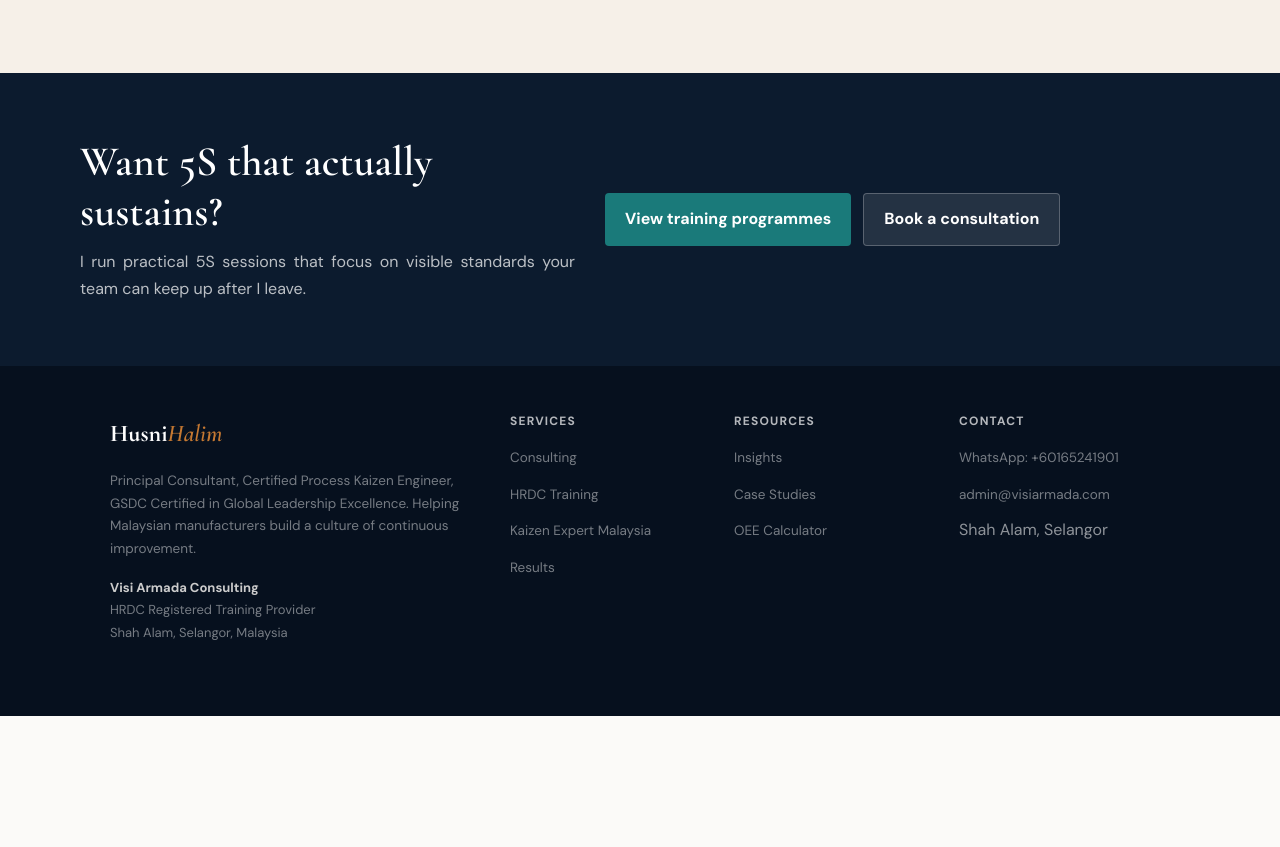
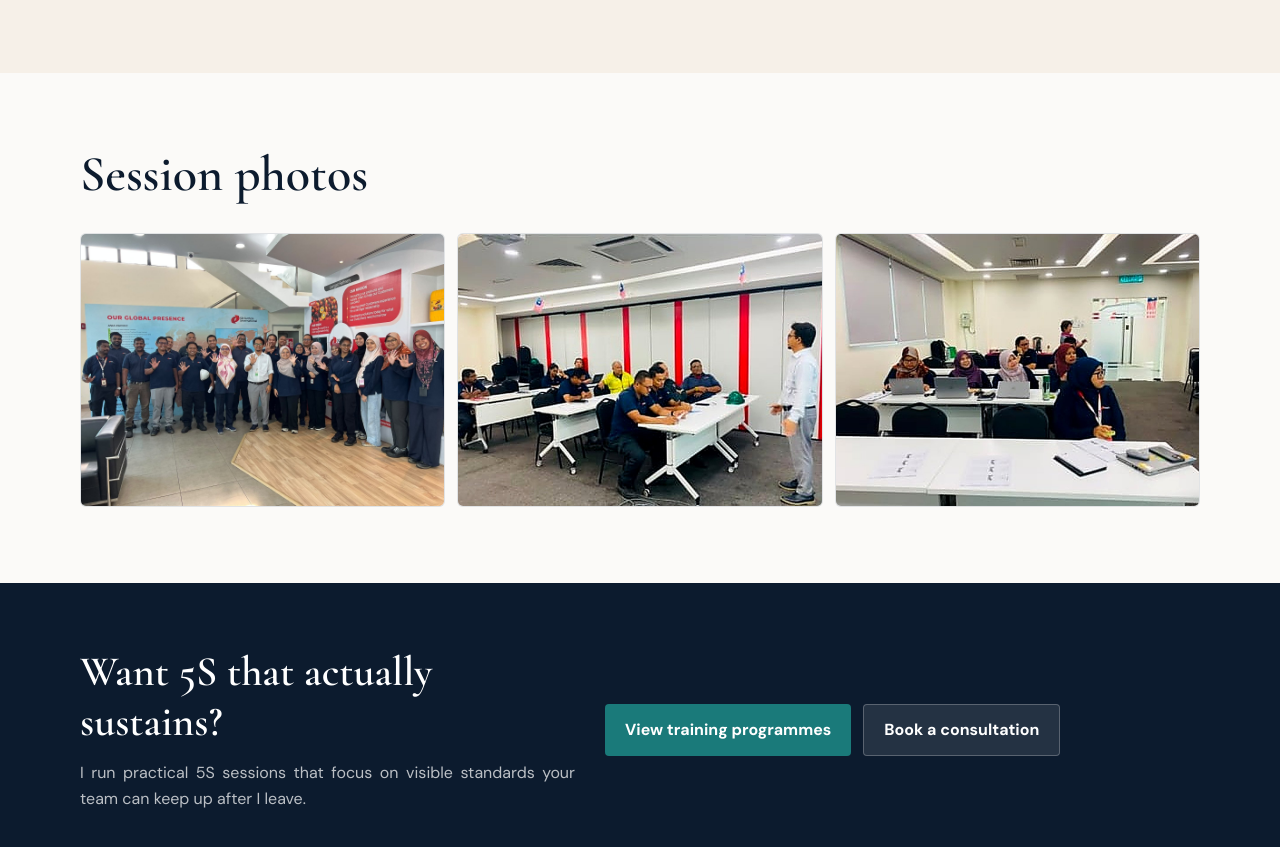
Before and after one commit to Husnihalim/husnihalim-website, an Astro site: page /portfolio/sd-guthrie-langat-5s in a window 1280 px wide. Shown: the part 2033-2880 px from the top of the page. Before the commit the page ends 2749 px from the top, so only its background shows below. Built offline with nearby package versions, Linux system fonts and the light colour scheme; Astro itself is replaced by a stand-in of ours; no server answers.

Commit message:
Langat story: add session photo gallery

```diff
--- a/src/pages/portfolio/sd-guthrie-langat-5s/index.html
+++ b/src/pages/portfolio/sd-guthrie-langat-5s/index.html
@@ -387,6 +387,25 @@ p { text-align: left; }
     </div>
   </section>
 
+  <section class="plb-section">
+    <div class="plb-wrap">
+      <div class="plb-section-head">
+        <h2>Session photos</h2>
+      </div>
+      <div class="plb-gallery">
+        <figure class="plb-photo">
+          <img src="/assets/portfolio/sd-guthrie-langat-5s/sd-guthrie-langat-5s-group-photo.jpg" alt="5S session group photo at SD Guthrie Langat with Husni Halim" width="1600" height="1200" loading="lazy">
+        </figure>
+        <figure class="plb-photo">
+          <img src="/assets/portfolio/sd-guthrie-langat-5s/sd-guthrie-langat-5s-training-1.jpg" alt="Husni Halim facilitating the 5S session at SD Guthrie Langat" width="1356" height="918" loading="lazy">
+        </figure>
+        <figure class="plb-photo">
+          <img src="/assets/portfolio/sd-guthrie-langat-5s/sd-guthrie-langat-5s-training-2.jpg" alt="Participants during the 5S session at SD Guthrie Langat" width="1356" height="921" loading="lazy">
+        </figure>
+      </div>
+    </div>
+  </section>
+
   <section class="plb-cta">
     <div class="plb-wrap">
       <div class="plb-cta-inner">
```
Also changed, not shown: public/assets/portfolio/sd-guthrie-langat-5s/sd-guthrie-langat-5s-training-1.jpg (added), public/assets/portfolio/sd-guthrie-langat-5s/sd-guthrie-langat-5s-training-2.jpg (added).
